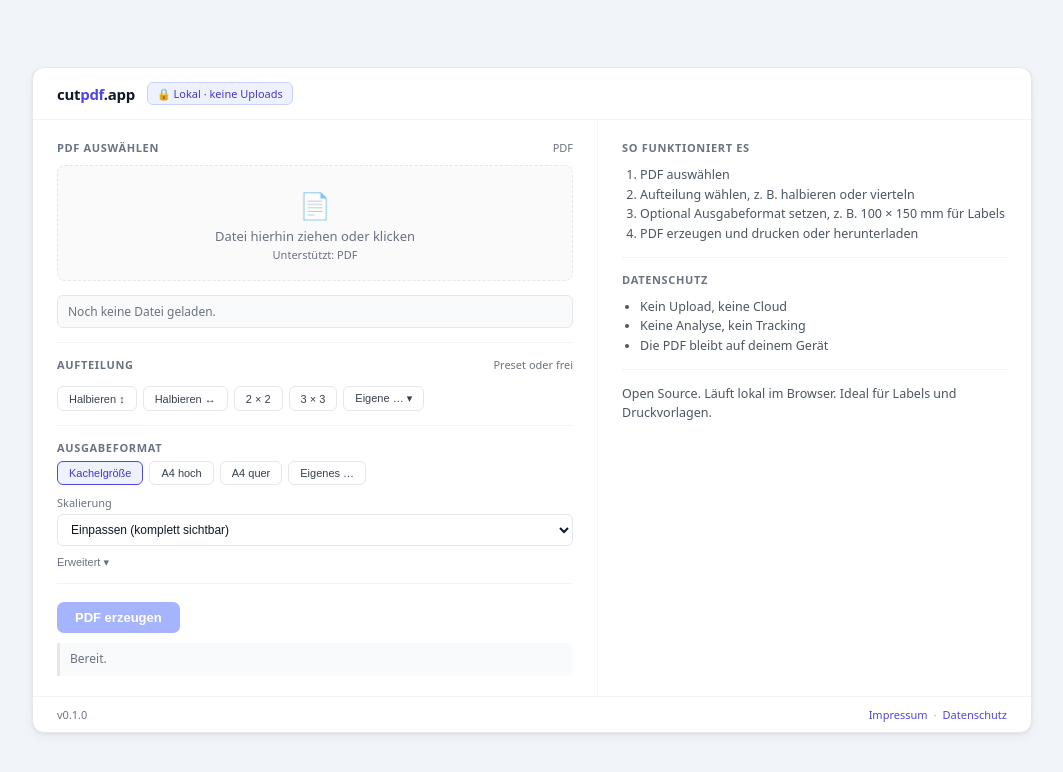
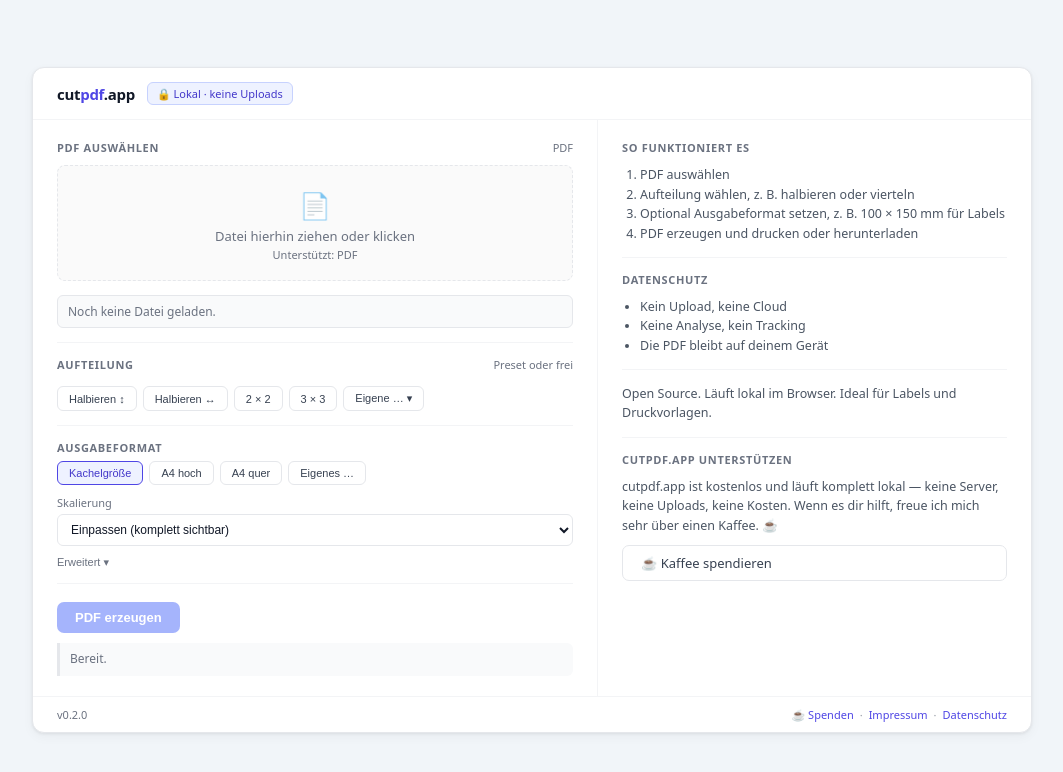
Before and after one commit to si0nDE/cutpdf.app, a plain HTML site: page index.html in a window 1280 px wide. Shown: the whole page, without its empty margins (108-1171 px from the left). Drawn offline with Linux system fonts and the light colour scheme.

Commit message:
feat: v0.2.0 — permanent Ko-Fi links in footer and info card

```diff
--- a/index.html
+++ b/index.html
@@ -169,6 +169,21 @@
         <div class="divider"></div>
 
         <p class="note" style="margin:0;">Open Source. Läuft lokal im Browser. Ideal für Labels und Druckvorlagen.</p>
+
+        <div class="divider"></div>
+
+        <div class="card-header">
+          <h2 class="card-title">cutpdf.app unterstützen</h2>
+        </div>
+
+        <p class="note" style="margin:0 0 10px;">cutpdf.app ist kostenlos und läuft komplett lokal — keine Server, keine Uploads, keine Kosten. Wenn es dir hilft, freue ich mich sehr über einen Kaffee. ☕</p>
+        <a
+          href="https://ko-fi.com/simonfieber"
+          target="_blank"
+          rel="noopener noreferrer"
+          class="btn secondary"
+          style="display:inline-flex;"
+        >☕ Kaffee spendieren</a>
       </section>
     </main>
 
@@ -180,9 +195,11 @@
           rel="noopener noreferrer"
           class="footer-version"
           aria-label="GitHub-Projekt cutpdf.app"
-        >v0.1.0</a>
+        >v0.2.0</a>
       </div>
       <div class="footer-right">
+        <a href="https://ko-fi.com/simonfieber" target="_blank" rel="noopener noreferrer">☕ Spenden</a>
+        <span class="footer-separator">·</span>
         <a href="https://fieber-it.com/impressum" target="_blank" rel="noopener noreferrer">Impressum</a>
         <span class="footer-separator">·</span>
         <a href="https://fieber-it.com/datenschutz" target="_blank" rel="noopener noreferrer">Datenschutz</a>
```
